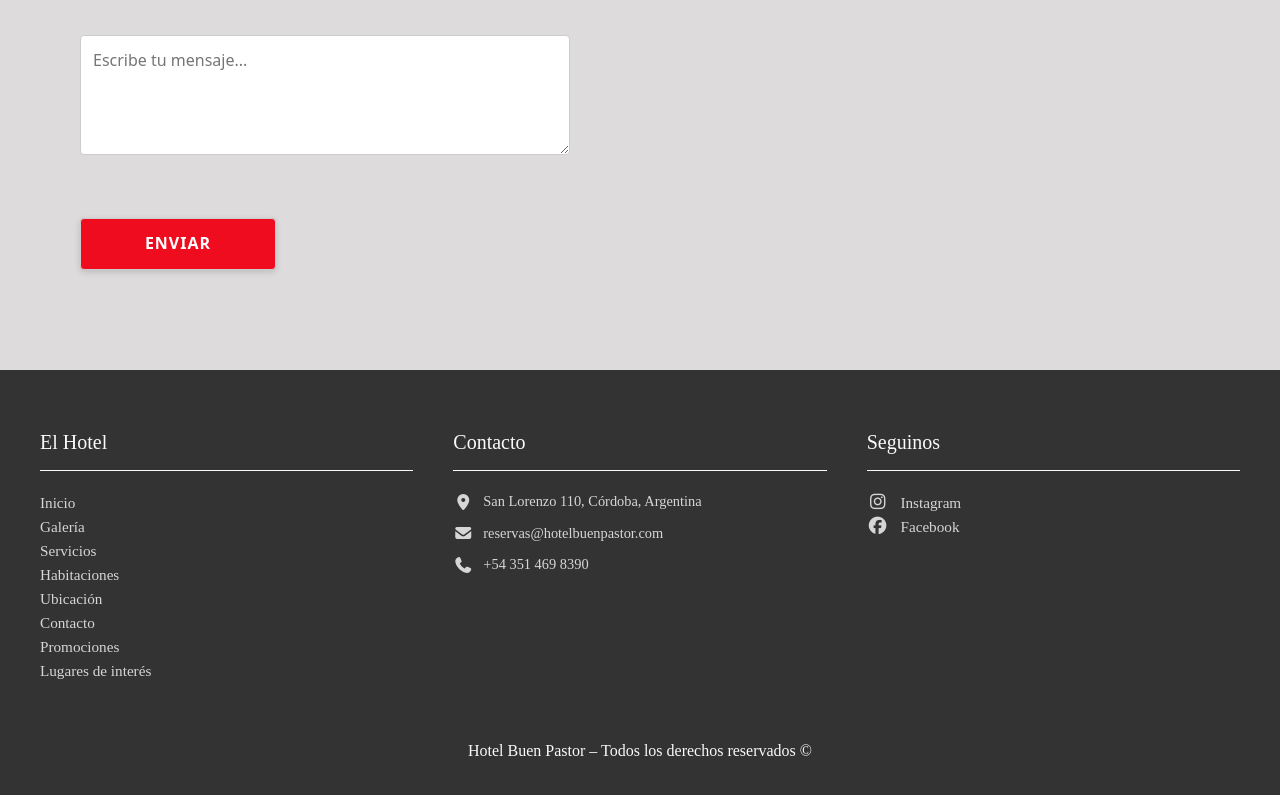
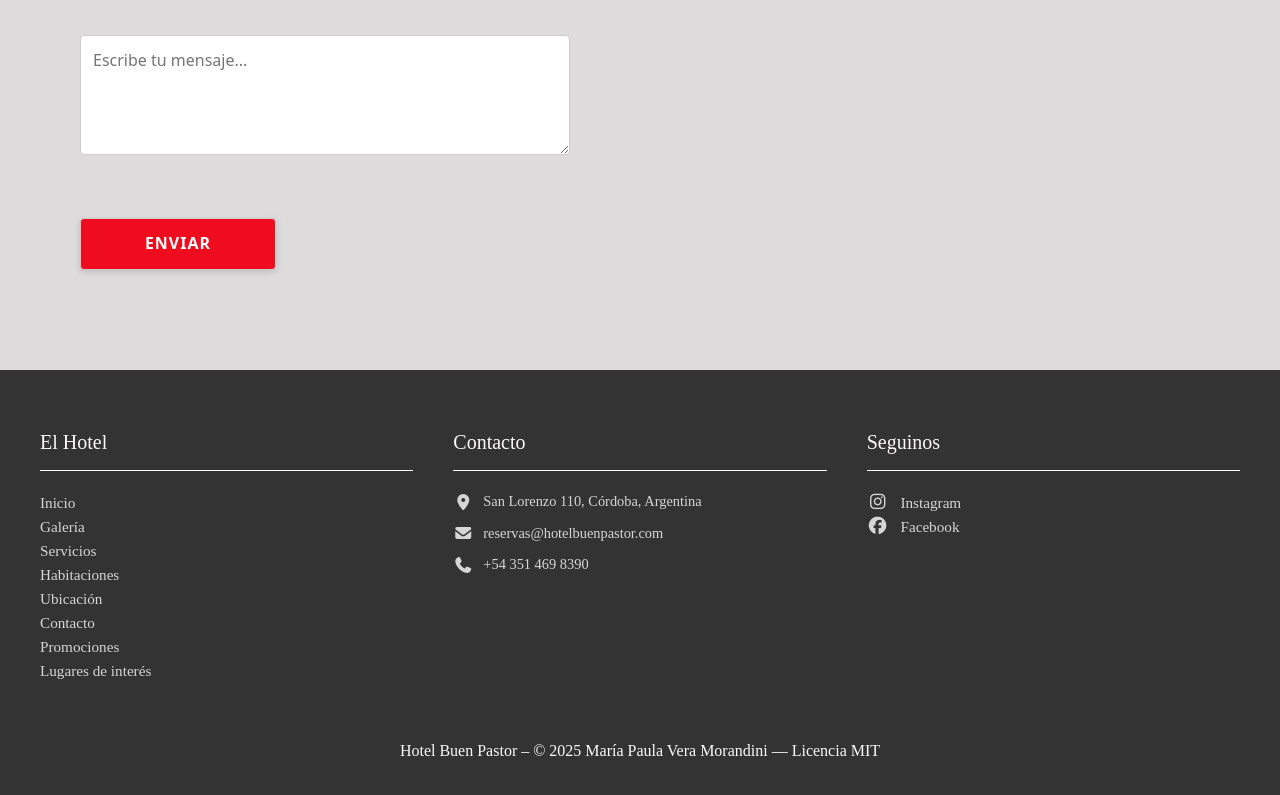
Before and after one commit to mariapaulaveram/hotelBuenPastor, a React (Vite) app in the folder hotel-front/: page / in a window 1280 px wide. Shown: the part 3782-4577 px from the top of the page. Built offline with nearby package versions, Linux system fonts and the light colour scheme.

Commit message:
agregue archivo de licencia, al readme general le agregue la licencia y cambios en la introduccion

```diff
--- a/hotel-front/src/componentes/layouts/Footer.jsx
+++ b/hotel-front/src/componentes/layouts/Footer.jsx
@@ -55,7 +55,7 @@ const Footer = () => {
             </div>
 
             <div className={styles.footerBottom}>
-                <p>Hotel Buen Pastor – Todos los derechos reservados ©</p>
+                <p>Hotel Buen Pastor – © 2025 María Paula Vera Morandini — Licencia MIT</p>
             </div>
         </footer>
     );
```
Also changed, not shown: 2 other files (tests, documents, lock files or other folders).
